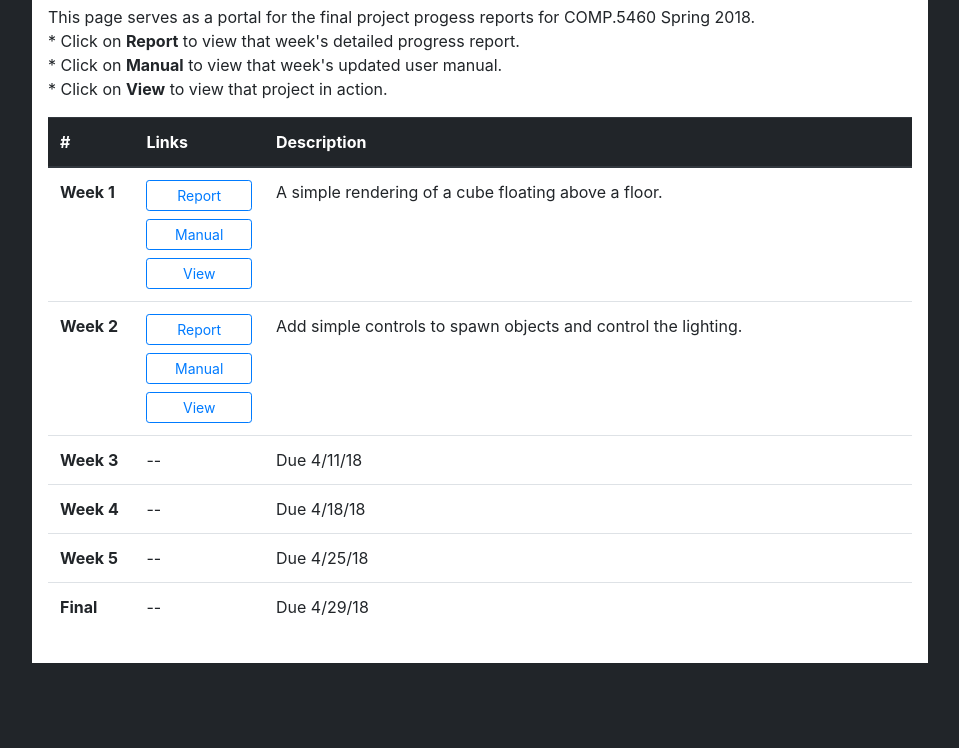
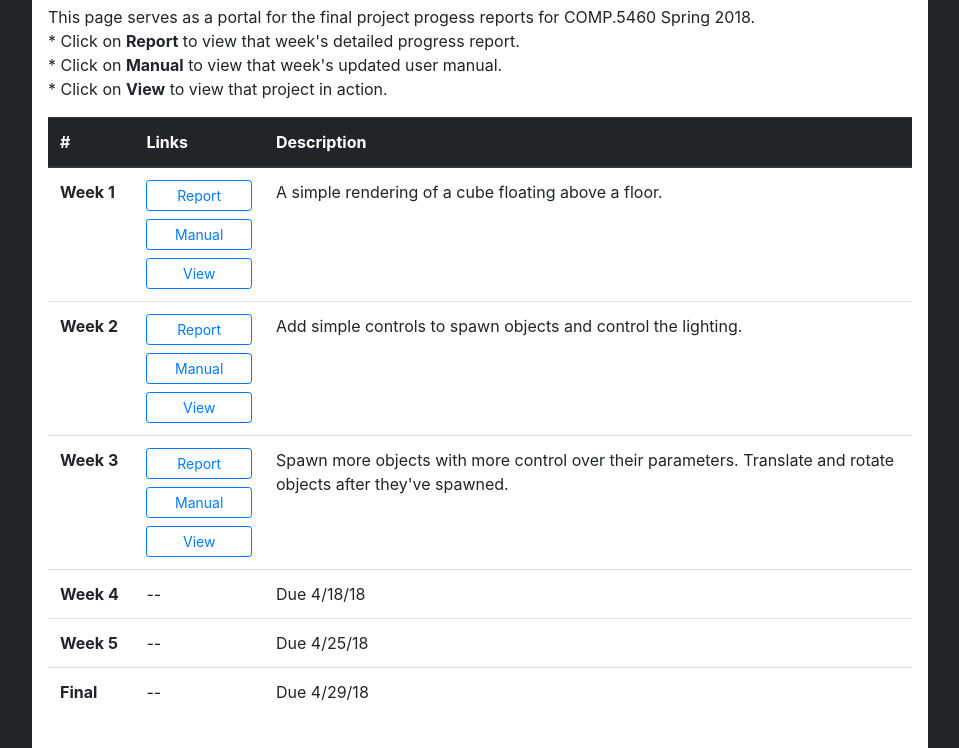
Before and after one commit to argaudreau/546s2018-final-project-agaudrea, a plain HTML site: page index.html in a window 1280 px wide. Shown: the part 119-867 px from the top of the page, without its empty margins (160-1119 px from the left). Before the commit the page ends 800 px from the top, so only its background shows below. Drawn offline with nearby package versions, Linux system fonts and the light colour scheme.

Commit message:
Update index

```diff
--- a/index.html
+++ b/index.html
@@ -60,10 +60,12 @@
         <tr>
           <td><b>Week 3</b></td>
           <td>
-            --
+            <button id="button-report-3" class="btn btn-outline-primary btn-sm btn-block">Report</button>
+            <button id="button-manual-3" class="btn btn-outline-primary btn-sm btn-block">Manual</button>
+            <button id="button-view-3" class="btn btn-outline-primary btn-sm btn-block">View</button>
           </td>
           <td>
-              Due 4/11/18
+            Spawn more objects with more control over their parameters. Translate and rotate objects after they've spawned.
           </td>
         </tr>
         <tr>
--- a/js/index.js
+++ b/js/index.js
@@ -25,3 +25,17 @@ btnManual2.addEventListener('click', function() {
 btnView2.addEventListener('click', function() {
   window.location = "/~agaudrea/427546s2018/final-project/2/index.html";
 });
+
+// Week 3
+let btnReport3 = document.getElementById('button-report-3'),
+  btnManual3 = document.getElementById('button-manual-3'),
+  btnView3 = document.getElementById('button-view-3');
+btnReport3.addEventListener('click', function() {
+  window.location = "/~agaudrea/427546s2018/final-project/3/report-3.txt";
+});
+btnManual3.addEventListener('click', function() {
+  window.location = "/~agaudrea/427546s2018/final-project/3/manual-3.txt";
+});
+btnView3.addEventListener('click', function() {
+  window.location = "/~agaudrea/427546s2018/final-project/3/index.html";
+});
```
Also changed, not shown: 1 other file.
